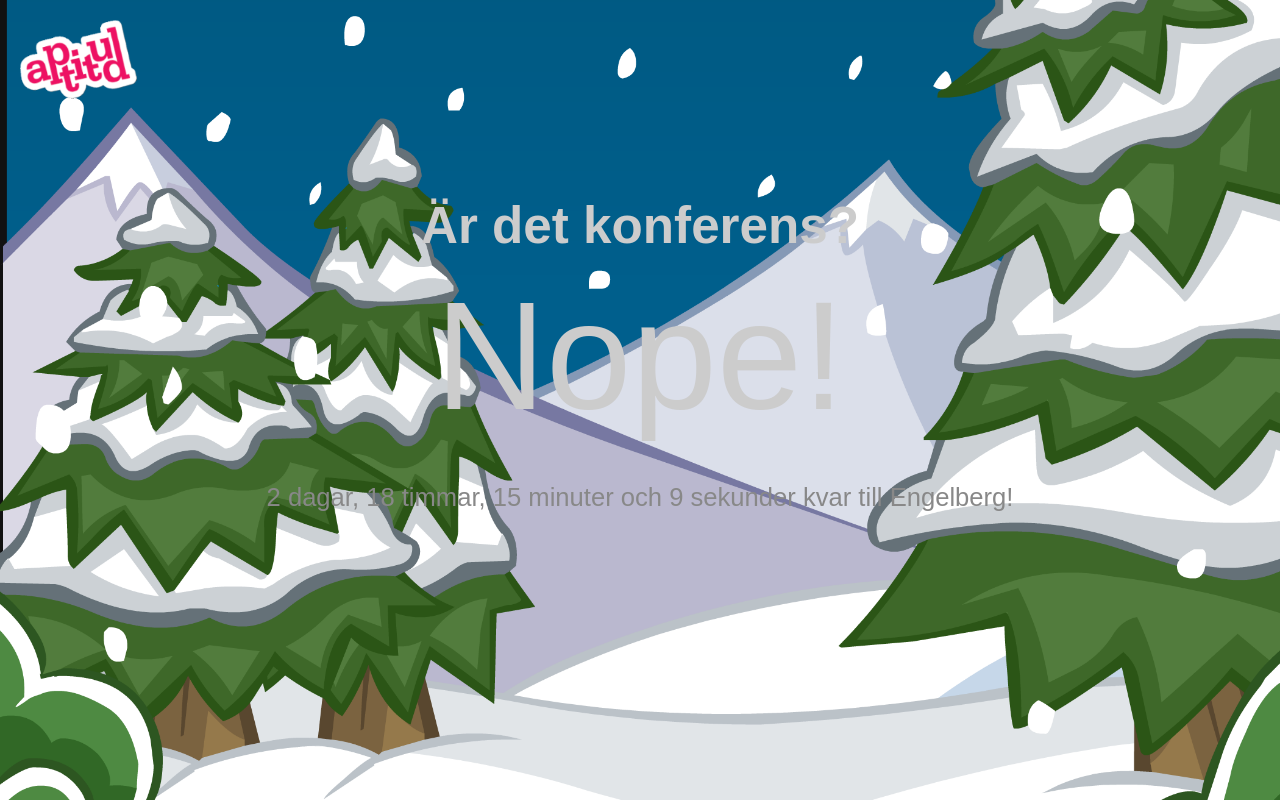
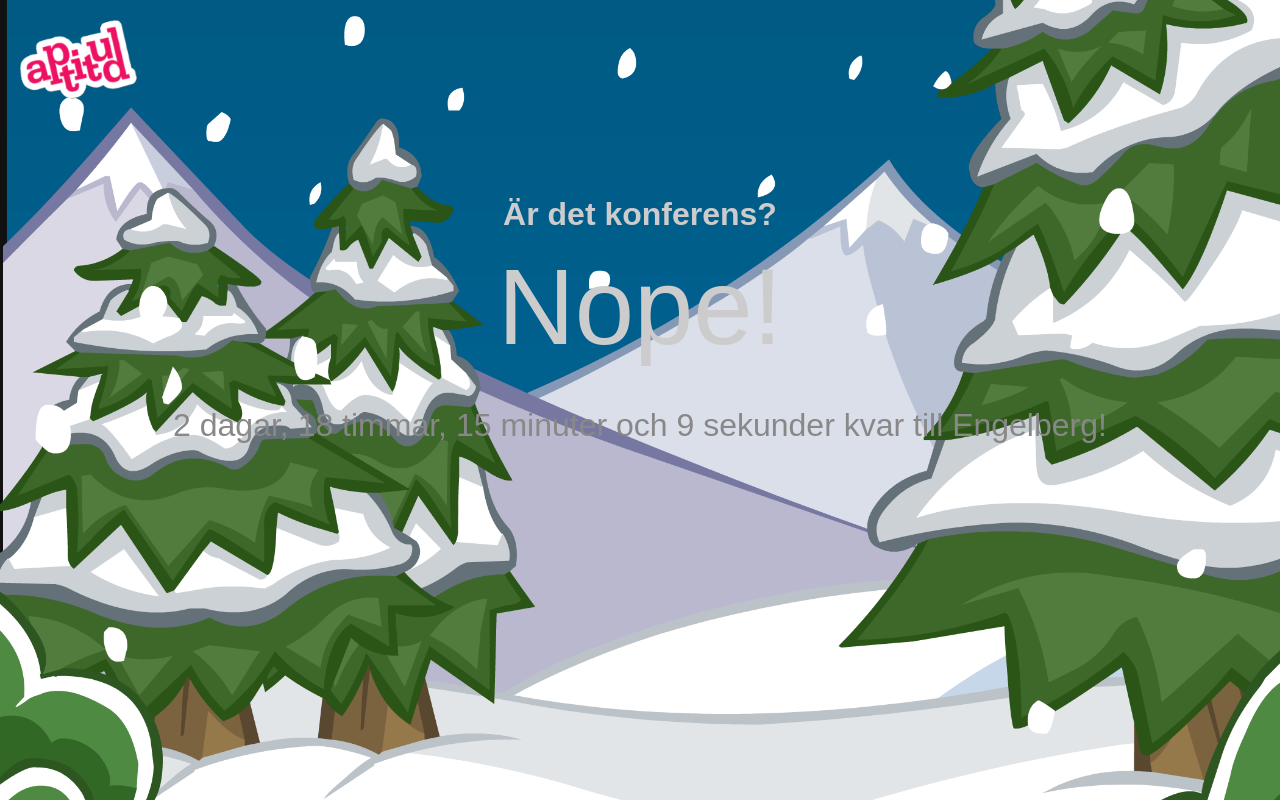
Before and after one commit to hugohaggmark/erekonfa, a website: page public/index.html in a window 1280 px wide. Drawn offline with nearby package versions, Linux system fonts and the light colour scheme; files that its build step writes are made by us from their sources; files whose address does not match are found by name.

Commit message:
removed font resize

```diff
--- a/static/css/erekonfa.css
+++ b/static/css/erekonfa.css
@@ -28,7 +28,6 @@ img {
     padding-top: 1%;
     text-align: center;
     font-size: 24pt;
-    font-size: 4vw;
     width: 100%;
 }
 .konfa {
@@ -36,7 +35,6 @@ img {
     margin: 0;
     padding-top: 1%;
     font-size: 80pt;
-    font-size: 12vw;
     text-align: center;
 }
 .tid {
@@ -47,6 +45,5 @@ img {
     padding-top: 1%;
     text-align: center;
     font-size: 24pt;
-    font-size: 2vw;
     width: 100%;
 }
```
